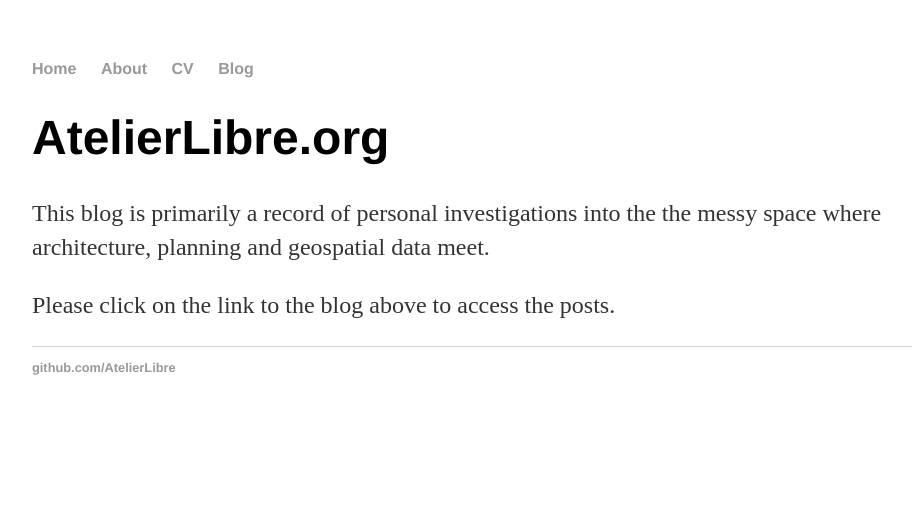
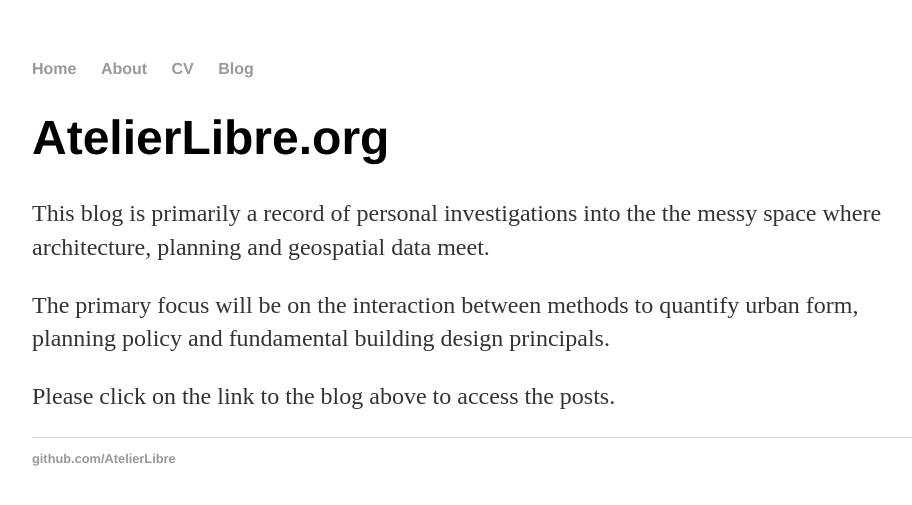
Before and after one commit to AtelierLibre/AtelierLibre.github.io, a Jekyll site: the page built from index.html, in a window 1280 px wide. Shown: the top 505 px of the page, without its empty margins (160-1072 px from the left). Built offline with Jekyll 4.4.1, drawn with Linux system fonts in a browser that asks for light colours.

Commit message:
modified index.html

```diff
--- a/index.html
+++ b/index.html
@@ -5,6 +5,7 @@ title: AtelierLibre.org
 <div class="blurb">
 	<h1>AtelierLibre.org</h1>
 	<p>This blog is primarily a record of personal investigations into the the messy space where architecture, planning and geospatial data meet.</p>
+	<p>The primary focus will be on the interaction between methods to quantify urban form, planning policy and fundamental building design principals.</p>
 	<p>Please click on the link to the blog above to access the posts.</p>
 </div>
 
```
